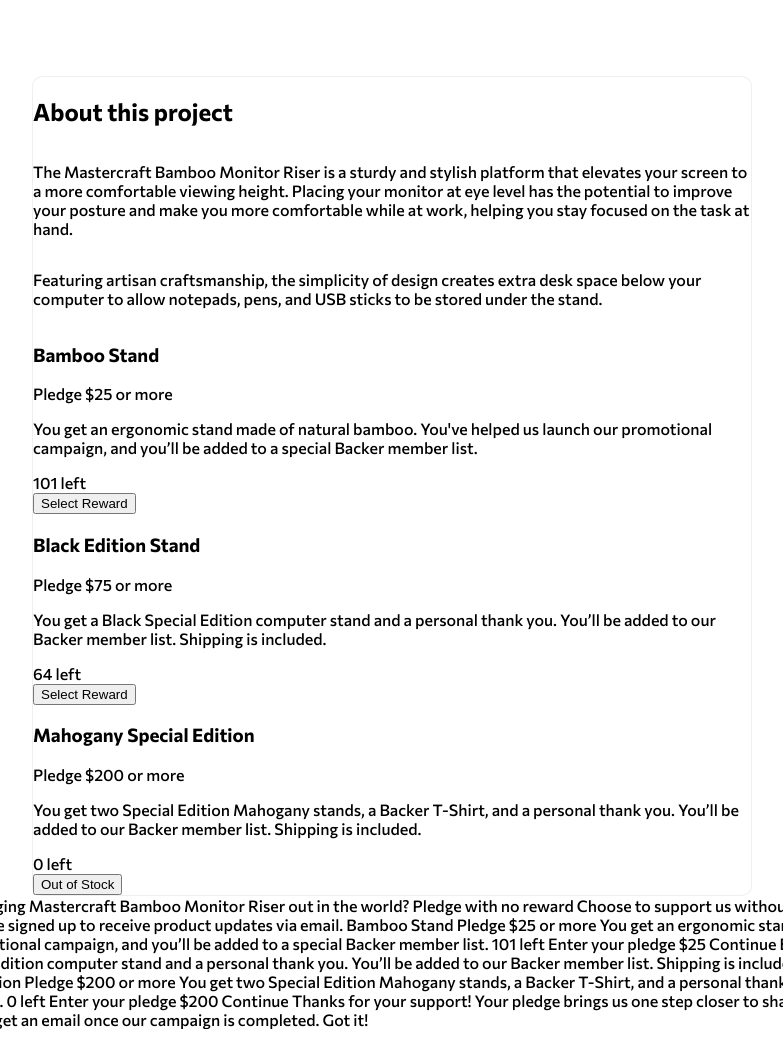
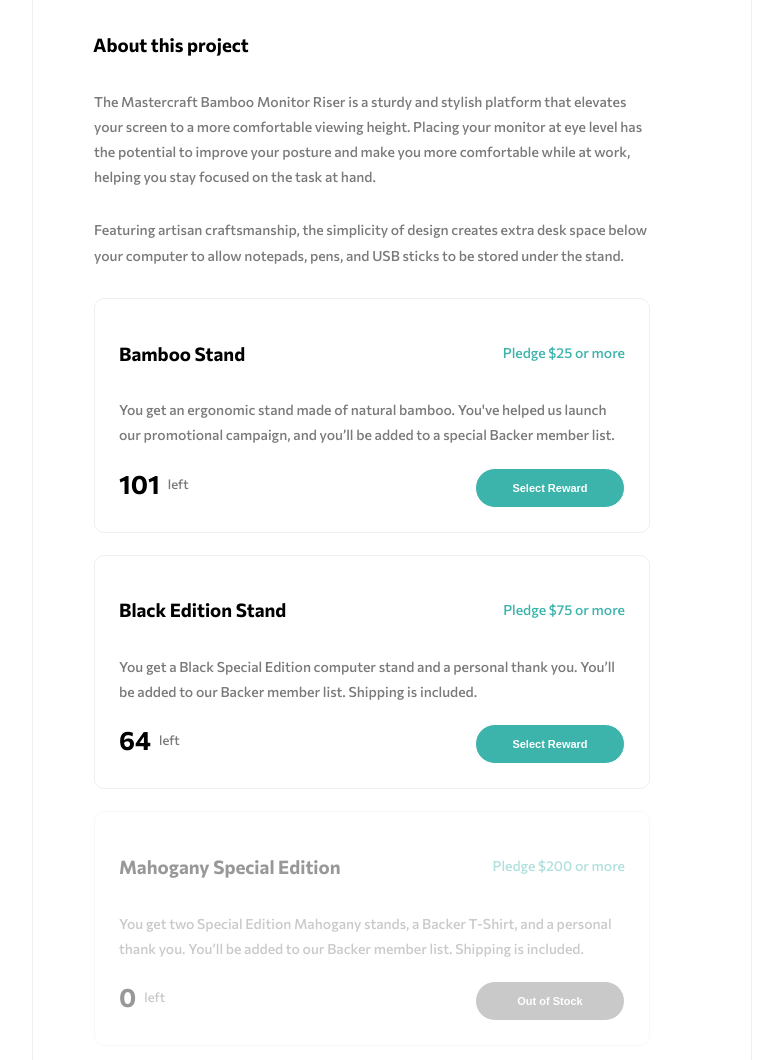
Before and after one commit to Hamza-ALyemeni/crowedfunding-page, a plain HTML site: page index.html in a window 1280 px wide. Shown: the part 864-1924 px from the top of the page, without its empty margins (318-1101 px from the left). Before the commit the page ends 1893 px from the top, so only its background shows below. Drawn offline with Linux system fonts and the light colour scheme.

Commit message:
finishing about project style

```diff
--- a/index.html
+++ b/index.html
@@ -1,37 +1,51 @@
 <!DOCTYPE html>
 <html lang="en">
+
 <head>
   <meta charset="UTF-8">
-  <meta name="viewport" content="width=device-width, initial-scale=1.0"> <!-- displays site properly based on user's device -->
+  <meta name="viewport" content="width=device-width, initial-scale=1.0">
+  <!-- displays site properly based on user's device -->
 
   <link rel="icon" type="image/png" sizes="32x32" href="./images/favicon-32x32.png">
   <link rel="preconnect" href="https://fonts.googleapis.com">
   <link rel="preconnect" href="https://fonts.gstatic.com" crossorigin>
   <link rel="preconnect" href="https://fonts.googleapis.com">
   <link rel="preconnect" href="https://fonts.gstatic.com" crossorigin>
-  <link href="https://fonts.googleapis.com/css2?family=Cairo:wght@300&family=Commissioner:wght@300;500;700&display=swap" rel="stylesheet">  <title>Frontend Mentor | Crowdfunding product page</title>
+  <link href="https://fonts.googleapis.com/css2?family=Cairo:wght@300&family=Commissioner:wght@300;500;700&display=swap"
+    rel="stylesheet">
+  <title>Frontend Mentor | Crowdfunding product page</title>
 
   <!-- Feel free to remove these styles or customise in your own stylesheet 👍 -->
   <style>
-    .attribution { font-size: 11px; text-align: center; }
-    .attribution a { color: hsl(228, 45%, 44%); }
-    *{
+    .attribution {
+      font-size: 11px;
+      text-align: center;
+    }
+
+    .attribution a {
+      color: hsl(228, 45%, 44%);
+    }
+
+    * {
       -webkit-box-sizing: border-box;
-      -moz-box-sizing:border-box;
-      box-sizing:border-box;
+      -moz-box-sizing: border-box;
+      box-sizing: border-box;
     }
-    body{
+
+    body {
       margin: 0px;
       font-family: 'Commissioner', sans-serif;
     }
+
     /* start header */
-    header{
+    header {
       background-image: url('images/image-hero-desktop.jpg');
       background-repeat: no-repeat;
       height: 400px;
       object-fit: cover;
     }
-    .container{
+
+    .container {
       padding-left: 15px;
       padding-right: 15px;
       padding-top: 28px;
@@ -41,27 +55,30 @@
       width: 1019px;
     }
 
-    header .container{
+    header .container {
       display: flex;
       justify-content: space-between;
       align-items: center;
     }
-    header ul{
+
+    header ul {
       display: inline-block;
       list-style: none;
-      color:white;
+      color: white;
       font-size: 16px;
       position: relative;
       left: 100px;
     }
-    header ul li{
+
+    header ul li {
       display: inline-block;
       list-style: none;
       margin-right: 18px;
     }
+
     /* end header */
     /* project section */
-  .project{
+    .project {
       display: flex;
       flex-direction: column;
       align-items: center;
@@ -75,19 +92,21 @@
       height: 250px;
       border: 1px solid #eeee;
     }
-  .project::before{
+
+    .project::before {
       content: url('images/logo-mastercraft.svg');
       position: relative;
       bottom: 30px;
     }
 
-  section .project-description{
-    color:  hsl(0, 0%, 48%);
+    section .project-description {
+      color: hsl(0, 0%, 48%);
       position: relative;
       bottom: 20px;
       font-size: 14px;
     }
-  section .btn-and-icon .btn{
+
+    section .btn-and-icon .btn {
       background-color: hsl(176, 50%, 47%);
       color: white;
       padding: 13px;
@@ -97,7 +116,8 @@
       font-weight: 700;
       font-size: 11px;
     }
-  section .btn-and-icon .icon{
+
+    section .btn-and-icon .icon {
       font-size: 13px;
       background-color: #f6f6f6;
       display: inline-block;
@@ -108,18 +128,21 @@
       color: hsl(0, 0%, 48%);
       font-weight: 700;
     }
-  section .btn-and-icon img{
+
+    section .btn-and-icon img {
       height: 40px;
       position: absolute;
     }
-  section .btn-and-icon{
+
+    section .btn-and-icon {
       width: 550px;
       display: flex;
       justify-content: space-between;
     }
+
     /* end project section */
     /* start campaign-progress */
-  .campaign-progress{
+    .campaign-progress {
       width: 720px;
       display: flex;
       justify-content: center;
@@ -134,39 +157,39 @@
       border: 1px solid #eeee;
       margin-top: 20px;
     }
-  .campaign-progress .results{
+
+    .campaign-progress .results {
       display: flex;
       justify-content: space-evenly;
       flex-direction: row;
     }
 
-  .campaign-progress .results .budget ,
-  .campaign-progress .results .sporters ,
-  .campaign-progress .results .days-left
-  {
+    .campaign-progress .results .budget,
+    .campaign-progress .results .sporters,
+    .campaign-progress .results .days-left {
       display: flex;
       flex-direction: column;
     }
 
-  .campaign-progress .results .after{
+    .campaign-progress .results .after {
       height: 76px;
       width: 1px;
       background-color: #e2dfdfee;
       position: relative;
     }
 
-  .campaign-progress .results div span:first-child{
+    .campaign-progress .results div span:first-child {
       font-size: 29px;
       font-weight: 700;
     }
 
-  .campaign-progress .results div span:nth-child(2){
+    .campaign-progress .results div span:nth-child(2) {
       font-size: 14px;
       margin-top: 10px;
       color: hsl(0, 0%, 48%);
     }
 
-  .campaign-progress .progress-bar{
+    .campaign-progress .progress-bar {
       width: 609px;
       height: 13px;
       background-color: #eeee;
@@ -176,7 +199,7 @@
       left: 66px;
     }
 
-  .campaign-progress .progress-bar .progress{
+    .campaign-progress .progress-bar .progress {
       width: calc(609px - 19%);
       height: 13px;
       background-color: hsl(176, 50%, 47%);
@@ -185,22 +208,144 @@
 
     /* end campaign-progress */
     /* start about project section */
-  .about-project{
+    .about-project {
       width: 720px;
       display: flex;
       justify-content: center;
       flex-direction: column;
       position: relative;
       left: 350px;
+      bottom: 74px;
       width: 720px;
       background: white;
       border-radius: 10px;
       border: 1px solid #eeee;
-    margin-top: 20px;
+      margin-top: 10px;
     }
+
+    .about-project .heading {
+      margin-top: 40px;
+      position: relative;
+      left: 60px;
+    }
+
+    .about-project .first-paragraph {
+      width: 556px;
+      position: relative;
+      left: 61px;
+      font-size: 14px;
+      line-height: 1.8;
+      color: hsl(0, 0%, 48%);
+    }
+
+    .about-project .second-paragraph {
+      width: 556px;
+      position: relative;
+      left: 61px;
+      font-size: 14px;
+      line-height: 1.8;
+      color: hsl(0, 0%, 48%);
+      margin-bottom: 30px;
+    }
+
+    .about-project .first-pledge,
+    .about-project .second-pledge,
+    .about-project .third-pledge {
+      width: 556px;
+      position: relative;
+      left: 61px;
+      border: 1px solid #eeee;
+      padding: 24px;
+      margin-bottom: 22px;
+      border-radius: 10px;
+    }
+    .about-project .third-pledge {
+      opacity: 0.4;
+    }
+    .about-project .first-pledge .title-and-price,
+    .about-project .second-pledge .title-and-price,
+    .about-project .third-pledge .title-and-price {
+      display: flex;
+      justify-content: space-between;
+      position: relative;
+    }
+
+    .about-project .first-pledge p,
+    .about-project .second-pledge p,
+    .about-project .third-pledge p{
+      font-size: 14px;
+      line-height: 1.8;
+      color: hsl(0, 0%, 48%);
+      margin-bottom: 20px;
+    }
+
+    .about-project .first-pledge .title-and-price span,
+    .about-project .second-pledge .title-and-price span ,
+    .about-project .third-pledge .title-and-price span{
+      position: relative;
+      top: 21px;
+      color: hsl(176, 50%, 47%);
+      font-size: 14px;
+    }
+
+    .about-project .first-pledge .pledge-left,
+    .about-project .second-pledge .pledge-left,
+    .about-project .third-pledge .pledge-left {
+      display: flex;
+      justify-content: space-between;
+    }
+
+    .about-project .first-pledge .pledge-left button ,
+    .about-project .second-pledge .pledge-left button {
+      background-color: hsl(176, 50%, 47%);
+      color: white;
+      padding: 13px;
+      border-radius: 25px;
+      width: 150px;
+      border: 1px solid white;
+      font-weight: 700;
+      font-size: 11px;
+    }
+
+    .about-project .third-pledge .pledge-left button {
+      background-color: hsl(0, 0%, 48%);
+      color: white;
+      padding: 13px;
+      border-radius: 25px;
+      width: 150px;
+      border: 1px solid white;
+      font-weight: 700;
+      font-size: 11px;
+    }
+
+    .about-project .first-pledge .pledge-number ,
+    .about-project .second-pledge .pledge-number ,
+    .about-project .third-pledge .pledge-number{
+      display: flex;
+      justify-content: space-between;
+    }
+
+    .about-project .first-pledge .pledge-number span:first-of-type ,
+    .about-project .second-pledge .pledge-number span:first-of-type ,
+    .about-project .third-pledge .pledge-number span:first-of-type{
+      font-size: 26px;
+      font-weight: bold;
+    }
+
+    .about-project .first-pledge .pledge-number span:nth-child(2) ,
+    .about-project .second-pledge .pledge-number span:nth-child(2) ,
+    .about-project .third-pledge .pledge-number span:nth-child(2){
+      position: relative;
+      top: 8px;
+      left: 8px;
+      color: hsl(0, 0%, 48%);
+      font-size: 13px;
+    }
+
     /* end about project section */
   </style>
 </head>
+
 <body>
   <header>
     <div class="container">
@@ -247,45 +392,66 @@
   </section>
 
   <section class="about-project">
-    <h2> About this project </h2>
-    <p>
+    <h3 class="heading"> About this project </h3>
+    <p class="first-paragraph">
       The Mastercraft Bamboo Monitor Riser is a sturdy and stylish platform that elevates your screen
       to a more comfortable viewing height. Placing your monitor at eye level has the potential to improve
       your posture and make you more comfortable while at work, helping you stay focused on the task at hand.
     </p>
-    <p>
+    <p class="second-paragraph">
       Featuring artisan craftsmanship, the simplicity of design creates extra desk space below your computer
       to allow notepads, pens, and USB sticks to be stored under the stand.
     </p>
-    <div>
+    <div class="first-pledge">
+      <div class="title-and-price">
         <h3>Bamboo Stand</h3>
         <span>Pledge $25 or more</span>
+      </div>
       <p>
         You get an ergonomic stand made of natural bamboo. You've helped us launch our promotional campaign, and
         you’ll be added to a special Backer member list.
       </p>
-      <div><span>101</span> left</div>
+      <div class="pledge-left">
+        <div class="pledge-number">
+          <span>101</span>
+          <span>left</span>
+        </div>
         <button>Select Reward</button>
       </div>
-    <div>
+    </div>
+    <div class="second-pledge">
+      <div class="title-and-price">
         <h3>Black Edition Stand</h3>
         <span>Pledge $75 or more</span>
+      </div>
       <p>
         You get a Black Special Edition computer stand and a personal thank you. You’ll be added to our Backer
         member list. Shipping is included.
       </p>
-      <div><span>64</span> left</div>
+      <div class="pledge-left">
+        <div class="pledge-number">
+          <span>64</span>
+          <span>left</span>
+        </div>
         <button>Select Reward</button>
       </div>
-    <div>
+    </div>
+    <div class="third-pledge">
+      <div class="title-and-price">
         <h3>Mahogany Special Edition</h3>
         <span>Pledge $200 or more</span>
+      </div>
       <p>
         You get two Special Edition Mahogany stands, a Backer T-Shirt, and a personal thank you. You’ll be added
         to our Backer member list. Shipping is included.
       </p>
-      <div><span>0</span> left</div>
+      <div class="pledge-left">
+        <div class="pledge-number">
+          <span>0</span>
+          <span>left</span>
+        </div>
         <button>Out of Stock</button>
+      </div>
     </div>
   </section>
   <!-- Selection modal start -->
@@ -344,4 +510,5 @@
 
   <!-- Success modal end -->
 </body>
+
 </html>
```
Lines whose indentation alone changed are shown as unchanged.
